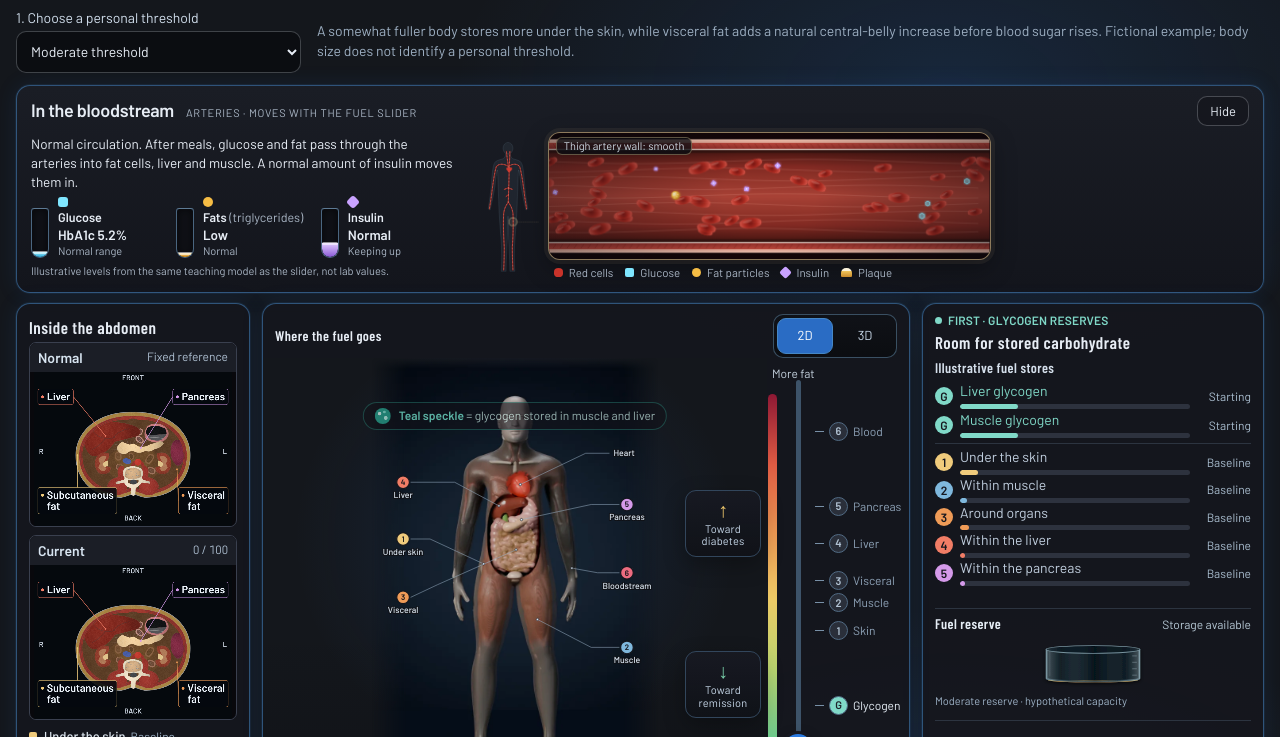
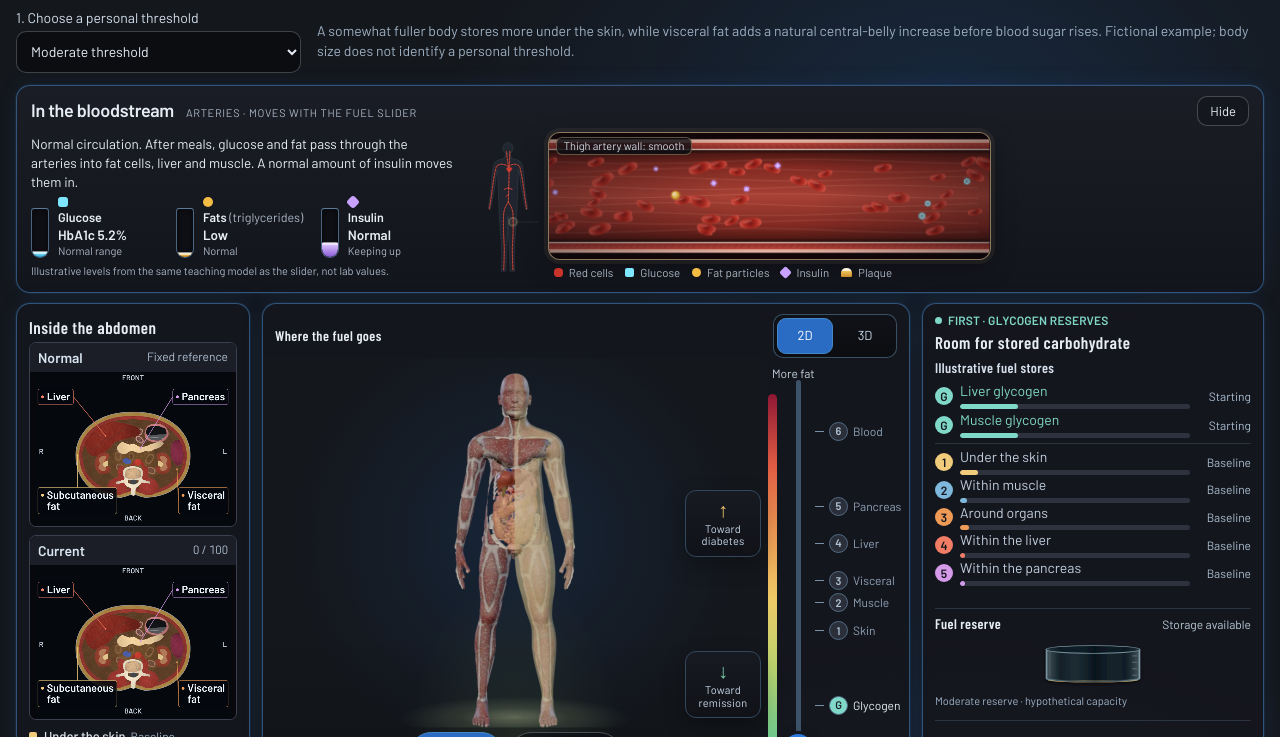
Before and after one commit to scrawnyhulk/theosis_health, a website: page public/simulator/pft-inside/index.html in a window 1280 px wide. Shown: the part 215-952 px from the top of the page. Drawn offline with nearby package versions, Linux system fonts and the light colour scheme.

Commit message:
PFT 2D: custom Grab3D-rendered figure (chrome-free, transparent) for Fat + muscle / Inside abdomen; legacy 2D via ?legacy2d=1

```diff
--- a/public/simulator/pft-inside/assets/css/pft.css
+++ b/public/simulator/pft-inside/assets/css/pft.css
@@ -891,3 +891,14 @@ input[type=range]{accent-color:#4587c6}
 /* polish-1023: tiny source numbers (superscript 1, 2, 3) get a 32px invisible tap area */
 sup>a[href^="#"]{position:relative;display:inline-block}
 sup>a[href^="#"]::before{content:"";position:absolute;left:50%;top:50%;width:32px;height:32px;transform:translate(-50%,-50%)}
+/* Grab3D-derived custom 2D figure (pft-2d-g3d.js) */
+.pft2d-g3d{display:none;position:absolute;inset:0;z-index:2;pointer-events:none}
+.human-3d-stage[data-renderer="2d"][data-g3d2d="on"] .pft2d-g3d{display:block}
+.human-3d-stage[data-renderer="2d"][data-g3d2d="on"]>.human{opacity:0 !important;visibility:hidden !important;pointer-events:none}
+.pft2d-g3d-frames{position:absolute;inset:8px 8px 52px}
+.pft2d-g3d-frames img{position:absolute;inset:0;width:100%;height:100%;object-fit:contain;transition:opacity .12s linear}
+.pft2d-g3d-frames img.a{opacity:1}
+.pft2d-g3d-bar{position:absolute;left:50%;bottom:10px;transform:translateX(-50%);display:flex;gap:6px;pointer-events:auto}
+.pft2d-g3d-bar button{font:inherit;font-size:12.5px;padding:6px 12px;border-radius:999px;border:1px solid rgba(255,255,255,.25);background:rgba(10,14,22,.65);color:#e8eef6;cursor:pointer}
+.pft2d-g3d-bar button.active{background:#e8eef6;color:#0b1018}
+.human-3d-stage[data-renderer="2d"][data-g3d2d="on"] .gly-legend{display:none !important}
--- /dev/null
+++ b/public/simulator/pft-inside/assets/js/pft-2d-g3d.js
@@ -0,0 +1,38 @@
+/* Custom 2D figure rendered from the shared Grab3D anatomy (scripts/render-pft-2d.mjs).
+   Front-view frames for "Fat + muscle" and "Inside abdomen" at slider 0/25/50/75/100;
+   the slider crossfades neighbouring frames. Older 2D art (assets/img/figure/) stays
+   available: add ?legacy2d=1, set window.PFT_LEGACY_2D=true before this script, or
+   localStorage.setItem('pft-2d-legacy','1'). */
+(function(){
+  "use strict";
+  var q=location.search,legacy=/[?&]legacy2d=1/.test(q)||window.PFT_LEGACY_2D===true;
+  try{if(localStorage.getItem("pft-2d-legacy")==="1")legacy=true;if(/[?&]legacy2d=0/.test(q))legacy=false}catch(e){}
+  var stage=document.getElementById("pft3d-stage"),range=document.getElementById("fat-range");
+  if(legacy||!stage||!range)return;
+  var V="7720",BASE="assets/img/figure-g3d/",X=[0,25,50,75,100];
+  var mode="fat";try{mode=localStorage.getItem("pft-2d-g3d-mode")==="cut"?"cut":"fat"}catch(e){}
+  var wrap=document.createElement("div");wrap.className="pft2d-g3d";wrap.setAttribute("role","img");
+  wrap.setAttribute("aria-label","Front-view teaching illustration of how fat is stored as the slider moves, illustrating typical patterns");
+  wrap.innerHTML='<div class="pft2d-g3d-frames"><img alt="" decoding="async" class="a"><img alt="" decoding="async" class="b"></div>'+
+    '<div class="pft2d-g3d-bar" role="group" aria-label="2D tissue view"><button type="button" data-g2="fat">Fat + muscle</button><button type="button" data-g2="cut">Inside abdomen</button></div>';
+  stage.appendChild(wrap);stage.dataset.g3d2d="on";
+  var A=wrap.querySelector("img.a"),B=wrap.querySelector("img.b");
+  var url=function(m,x){return BASE+m+"-"+x+".webp?v="+V};
+  var pre={};function want(m){if(pre[m])return;pre[m]=1;X.forEach(function(x){var i=new Image();i.src=url(m,x)})}
+  function draw(){
+    var v=Math.max(0,Math.min(100,+range.value||0)),i=0;while(i<X.length-2&&v>X[i+1])i++;
+    var t=Math.max(0,Math.min(1,(v-X[i])/(X[i+1]-X[i])));
+    var ua=url(mode,X[i]),ub=url(mode,X[i+1]);
+    if(A.getAttribute("src")!==ua)A.setAttribute("src",ua);if(B.getAttribute("src")!==ub)B.setAttribute("src",ub);
+    B.style.opacity=t.toFixed(3);wrap.dataset.frame=mode+":"+X[i]+"-"+X[i+1]+"@"+t.toFixed(2);
+  }
+  function setMode(m){mode=m==="cut"?"cut":"fat";wrap.dataset.mode=mode;
+    wrap.querySelectorAll("[data-g2]").forEach(function(b){var on=b.dataset.g2===mode;b.classList.toggle("active",on);b.setAttribute("aria-pressed",String(on))});
+    try{localStorage.setItem("pft-2d-g3d-mode",mode)}catch(e){}want(mode);draw()}
+  wrap.querySelectorAll("[data-g2]").forEach(function(b){b.addEventListener("click",function(){setMode(b.dataset.g2)})});
+  range.addEventListener("input",draw);range.addEventListener("change",draw);
+  new MutationObserver(draw).observe(range,{attributes:true,attributeFilter:["value"]});
+  setInterval(function(){if(stage.dataset.renderer==="2d"&&wrap.dataset.v!==range.value){wrap.dataset.v=range.value;draw()}},120);
+  setMode(mode);setTimeout(function(){want(mode==="cut"?"fat":"cut")},2500);
+  window.PFT2DG3D={setMode:setMode,redraw:draw};
+})();
--- a/public/simulator/pft-inside/figure.html
+++ b/public/simulator/pft-inside/figure.html
@@ -11,7 +11,7 @@
 <title>Personal Fat Threshold: How Type 2 Diabetes Develops · Theosis Health</title>
 <meta name="description" content="Personal fat threshold: how type 2 diabetes develops. Explore glycogen, fat under the skin, muscle insulin resistance, liver and pancreas fat, and the path back to remission in an illustrative anatomy model from Theosis Health, founded by Nick Holwey, PA-C.">
 <link rel="icon" type="image/svg+xml" href="assets/img/favicon.svg">
-<link rel="stylesheet" href="assets/css/pft.css?v=7698">
+<link rel="stylesheet" href="assets/css/pft.css?v=7720">
 <script src="assets/js/pft-config.js?v=7710"></script>
 <style>/* v7.6.78: A1c shows only when the person entered one */.a1c-card[hidden],.art-gauge[hidden],.dock-a1c[hidden]{display:none!important}</style>
 </head>
@@ -442,6 +442,7 @@
 <script src="assets/js/pft-glucose.js?v=7679"></script>
 <script src="assets/js/pft.js?v=7695"></script>
 <script src="assets/js/pft-extras.js?v=7679"></script>
-<script src="assets/js/pft-figure.js"></script>
+<script src="assets/js/pft-figure.js?v=7720"></script>
+<script src="assets/js/pft-2d-g3d.js?v=7720"></script>
 </body>
 </html>
--- a/public/simulator/pft-inside/index.html
+++ b/public/simulator/pft-inside/index.html
@@ -18,7 +18,7 @@
 <link rel="preconnect" href="https://fonts.gstatic.com" crossorigin>
 <link rel="stylesheet" href="https://fonts.googleapis.com/css2?family=Barlow+Condensed:wght@500;600;700&amp;family=Barlow:ital,wght@0,400;0,500;0,600;1,400&amp;display=swap">
 <link rel="preload" as="image" href="assets/img/figure/moderate-0-720.webp" imagesrcset="assets/img/figure/moderate-0-720.webp 720w, assets/img/figure/moderate-0-1080.webp 1080w" imagesizes="(max-width: 900px) 96vw, 504px" type="image/webp">
-<link rel="stylesheet" href="assets/css/pft.css?v=7698">
+<link rel="stylesheet" href="assets/css/pft.css?v=7720">
 <script src="assets/js/pft-config.js?v=7710"></script>
 <style>/* v7.6.78: A1c shows only when the person entered one */.a1c-card[hidden],.art-gauge[hidden],.dock-a1c[hidden]{display:none!important}</style>
 </head>
@@ -592,6 +592,7 @@ document.addEventListener('keydown',function(e){if(e.key==='Escape')set(false)})
 <script src="assets/js/pft-glucose.js?v=7679"></script>
 <script src="assets/js/pft.js?v=7695"></script>
 <script src="assets/js/pft-extras.js?v=7679"></script>
-<script src="assets/js/pft-figure.js"></script>
+<script src="assets/js/pft-figure.js?v=7720"></script>
+<script src="assets/js/pft-2d-g3d.js?v=7720"></script>
 </body>
 </html>
```
Also changed, not shown: scripts/render-pft-2d.mjs (+18 -10 lines), public/simulator/pft-inside/assets/img/figure-g3d/cut-0.webp (added), public/simulator/pft-inside/assets/img/figure-g3d/cut-100.webp (added), public/simulator/pft-inside/assets/img/figure-g3d/cut-25.webp (added), public/simulator/pft-inside/assets/img/figure-g3d/cut-50.webp (added), public/simulator/pft-inside/assets/img/figure-g3d/cut-75.webp (added), public/simulator/pft-inside/assets/img/figure-g3d/fat-0.webp (added), public/simulator/pft-inside/assets/img/figure-g3d/fat-100.webp (added), public/simulator/pft-inside/assets/img/figure-g3d/fat-25.webp (added), public/simulator/pft-inside/assets/img/figure-g3d/fat-50.webp (added), public/simulator/pft-inside/assets/img/figure-g3d/fat-75.webp (added).
